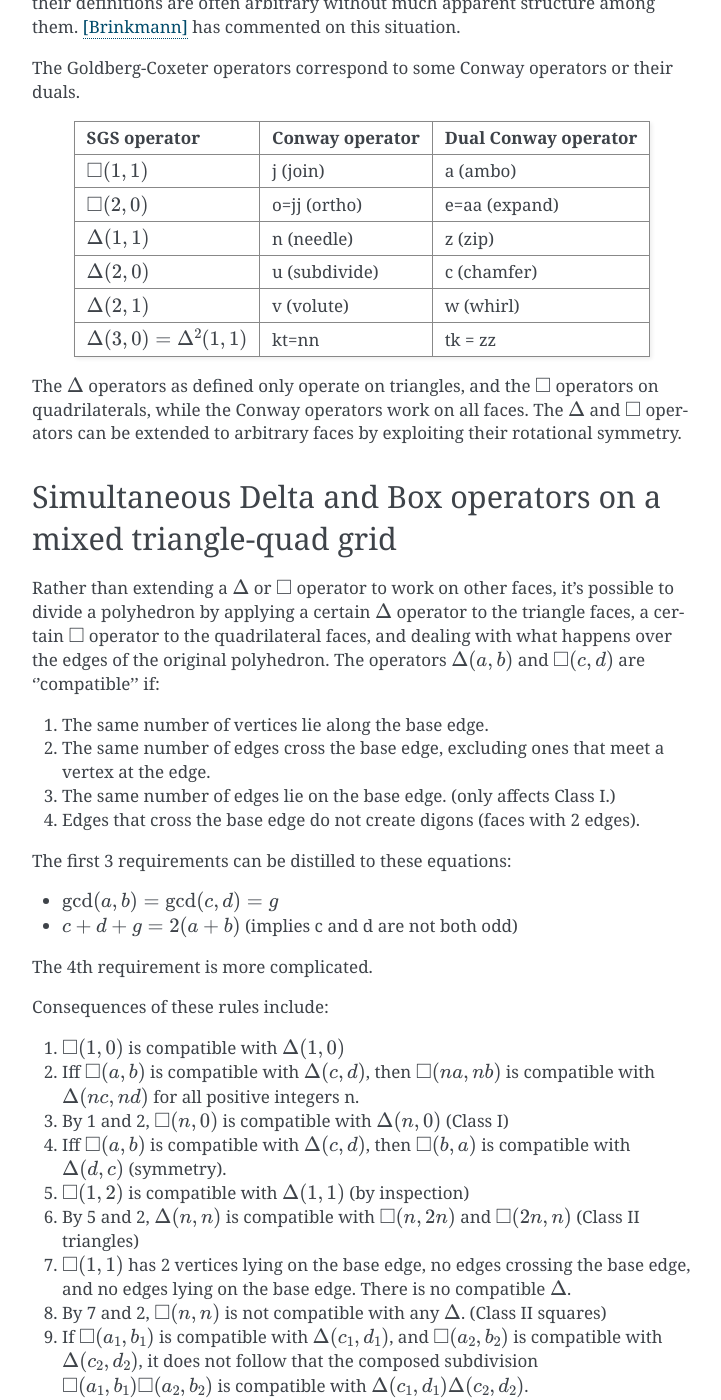
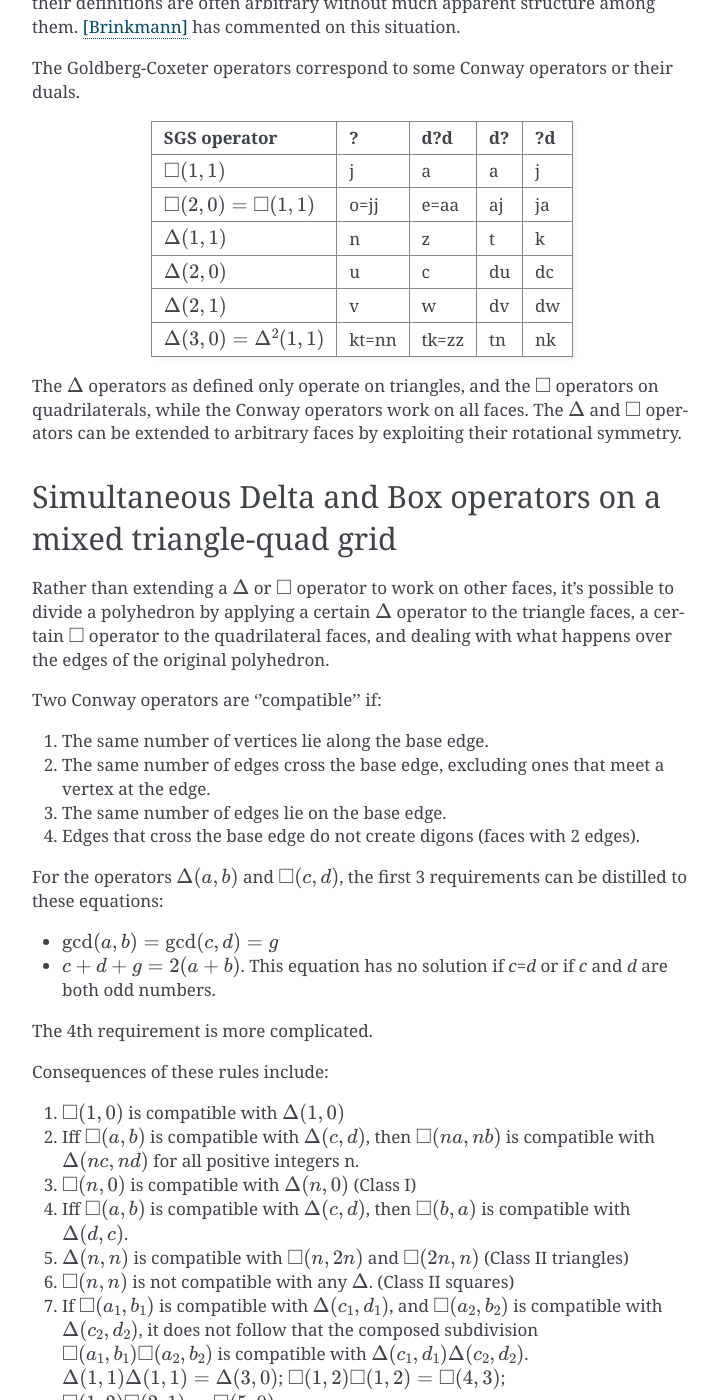
Before and after one commit to brsr/antitile, a Sphinx documentation site: the page built from docs/gco-a-mixed.rst, in a window 1280 px wide and 1400 px high, scrolled down 728 px. Shown: the whole window, without its empty margins (388-1109 px from the left). Built offline with Sphinx 7.4.7, drawn with Linux system fonts in a browser that asks for light colours.

Commit message:
docs docs docs

```diff
--- a/docs/gco-a-mixed.rst
+++ b/docs/gco-a-mixed.rst
@@ -27,16 +27,16 @@ among them. [Brinkmann]_ has commented on this situation.
 The Goldberg-Coxeter operators correspond to some Conway operators
 or their duals.
 
-=================================== =============== ====================
-SGS operator                        Conway operator Dual Conway operator
-=================================== =============== ====================
-:math:`\Box(1,1)`                   j (join)        a (ambo)
-:math:`\Box(2,0)`                   o=jj (ortho)    e=aa (expand)
-:math:`\Delta(1,1)`                 n (needle)      z (zip)
-:math:`\Delta(2,0)`                 u (subdivide)   c (chamfer)
-:math:`\Delta(2,1)`                 v (volute)      w (whirl)
-:math:`\Delta(3,0) = \Delta^2(1,1)` kt=nn           tk = zz
-=================================== =============== ====================
+=================================== ===== ===== ===== =====
+SGS operator                        ?     d?d   d?    ?d
+=================================== ===== ===== ===== =====
+:math:`\Box(1,1)`                   j     a     a     j
+:math:`\Box(2,0) = \Box(1,1)`       o=jj  e=aa  aj    ja
+:math:`\Delta(1,1)`                 n     z     t     k
+:math:`\Delta(2,0)`                 u     c     du    dc
+:math:`\Delta(2,1)`                 v     w     dv    dw
+:math:`\Delta(3,0) = \Delta^2(1,1)` kt=nn tk=zz tn    nk
+=================================== ===== ===== ===== =====
 
 The :math:`\Delta` operators as defined only operate on triangles, and the
 :math:`\Box` operators on quadrilaterals, while the Conway operators work on
@@ -49,19 +49,22 @@ Rather than extending a :math:`\Delta` or :math:`\Box` operator to work on
 other faces, it's possible to divide a polyhedron by applying a certain
 :math:`\Delta` operator to the triangle faces, a certain :math:`\Box`
 operator to the quadrilateral faces, and dealing with what happens over the
-edges of the original polyhedron. The operators :math:`\Delta(a,b)` and
-:math:`\Box(c,d)` are ''compatible'' if:
+edges of the original polyhedron.
+
+Two Conway operators are ''compatible'' if:
 
 #. The same number of vertices lie along the base edge.
 #. The same number of edges cross the base edge, excluding ones that meet a
    vertex at the edge.
-#. The same number of edges lie on the base edge. (only affects Class I.)
+#. The same number of edges lie on the base edge.
 #. Edges that cross the base edge do not create digons (faces with 2 edges).
 
-The first 3 requirements can be distilled to these equations:
+For the operators :math:`\Delta(a,b)` and :math:`\Box(c,d)`, the first 3
+requirements can be distilled to these equations:
 
 * :math:`\gcd(a, b) = \gcd(c, d) = g`
-* :math:`c + d + g = 2(a + b)` (implies c and d are not both odd)
+* :math:`c + d + g = 2(a + b)`. This equation has no solution if `c=d` or if
+  `c` and `d` are both odd numbers.
 
 The 4th requirement is more complicated.
 
@@ -71,17 +74,12 @@ Consequences of these rules include:
 #. Iff :math:`\Box(a,b)` is compatible with :math:`\Delta(c,d)`, then
    :math:`\Box(na,nb)` is compatible with :math:`\Delta(nc,nd)`
    for all positive integers n.
-#. By 1 and 2, :math:`\Box(n,0)` is compatible with :math:`\Delta(n,0)`
-   (Class I)
+#. :math:`\Box(n,0)` is compatible with :math:`\Delta(n,0)` (Class I)
 #. Iff :math:`\Box(a,b)` is compatible with :math:`\Delta(c,d)`, then
-   :math:`\Box(b,a)` is compatible with :math:`\Delta(d,c)` (symmetry).
-#. :math:`\Box(1,2)` is compatible with :math:`\Delta(1,1)` (by inspection)
-#. By 5 and 2, :math:`\Delta(n,n)` is compatible with :math:`\Box(n,2n)`
+   :math:`\Box(b,a)` is compatible with :math:`\Delta(d,c)`.
+#. :math:`\Delta(n,n)` is compatible with :math:`\Box(n,2n)`
    and :math:`\Box(2n,n)` (Class II triangles)
-#. :math:`\Box(1,1)` has 2 vertices lying on the base edge, no edges crossing
-   the base edge, and no edges lying on the base edge. There is no compatible
-   :math:`\Delta`.
-#. By 7 and 2, :math:`\Box(n,n)` is not compatible with any :math:`\Delta`.
+#. :math:`\Box(n,n)` is not compatible with any :math:`\Delta`.
    (Class II squares)
 #. If :math:`\Box(a_1,b_1)` is compatible with :math:`\Delta(c_1,d_1)`, and
    :math:`\Box(a_2,b_2)` is compatible with :math:`\Delta(c_2,d_2)`, it does
```
Also changed, not shown: docs/gco-a-spherical.rst (+5 -4 lines), docs/gco-arb.rst (+16 -1 lines), docs/gco-spherical.rst (+100 -13 lines).
